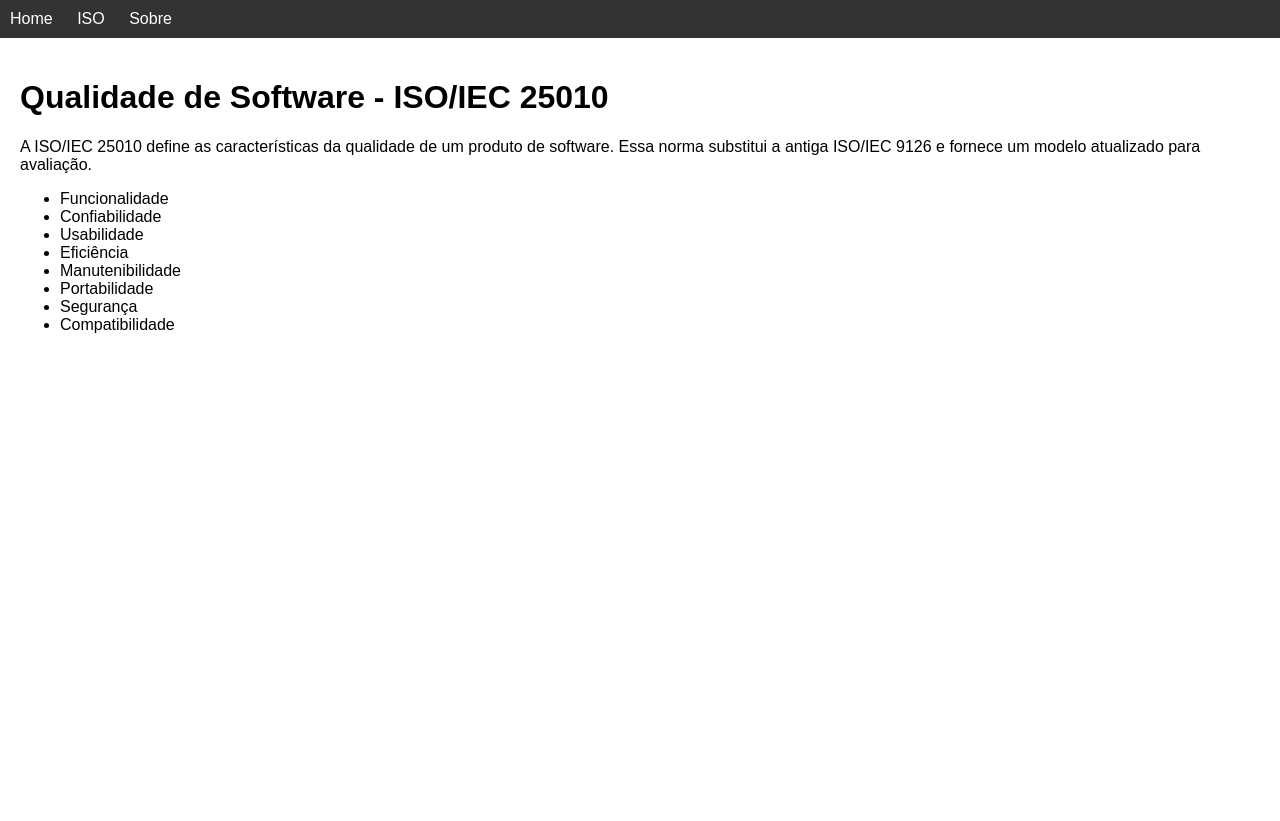
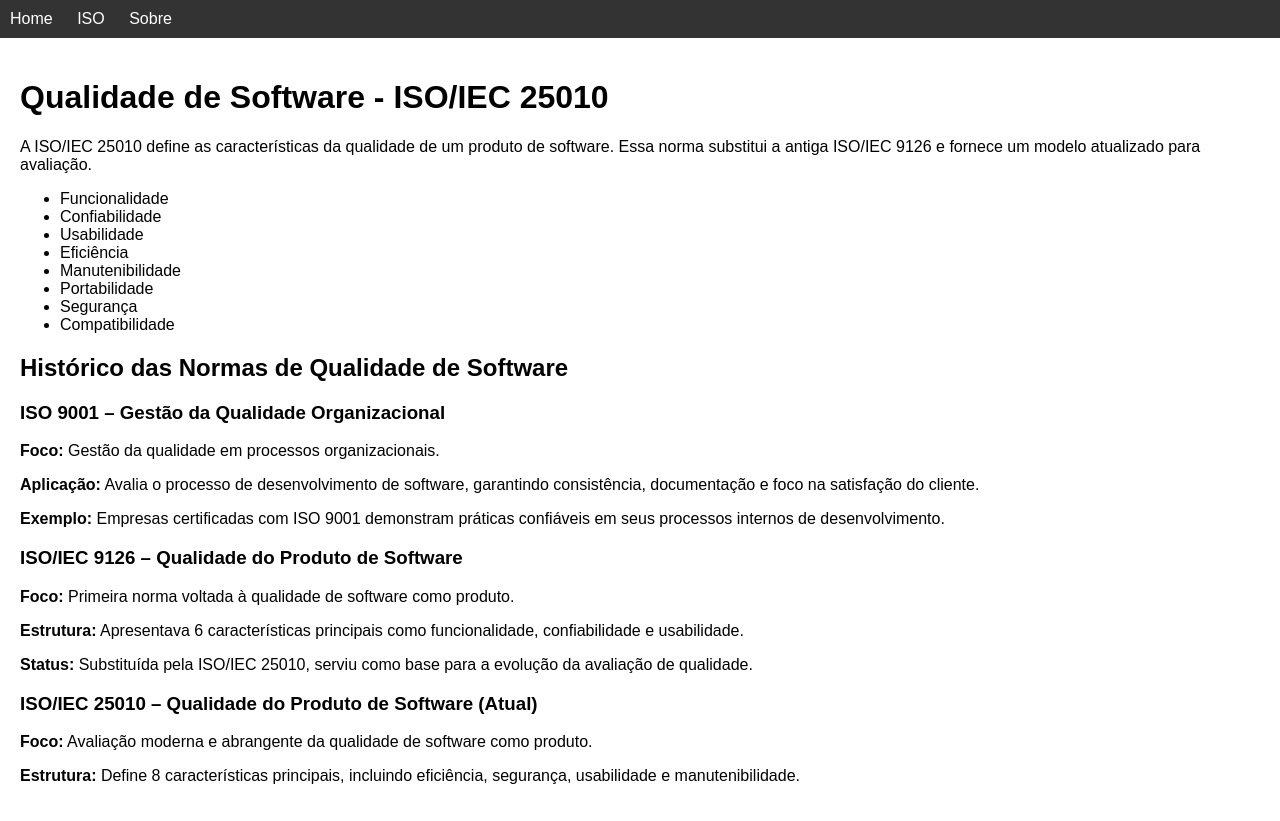
Before and after one commit to TIforce55/trabalho2025, a plain HTML site: page index.html in a window 1280 px wide. Before the commit the page ends 800 px from the top, so only its background shows below. Drawn offline with Linux system fonts and the light colour scheme.

Commit message:
Update index.html

```diff
--- a/index.html
+++ b/index.html
@@ -27,6 +27,24 @@
       <li>Segurança</li>
       <li>Compatibilidade</li>
     </ul>
+
+    <section>
+      <h2>Histórico das Normas de Qualidade de Software</h2>
+
+      <h3>ISO 9001 – Gestão da Qualidade Organizacional</h3>
+      <p><strong>Foco:</strong> Gestão da qualidade em processos organizacionais.</p>
+      <p><strong>Aplicação:</strong> Avalia o processo de desenvolvimento de software, garantindo consistência, documentação e foco na satisfação do cliente.</p>
+      <p><strong>Exemplo:</strong> Empresas certificadas com ISO 9001 demonstram práticas confiáveis em seus processos internos de desenvolvimento.</p>
+
+      <h3>ISO/IEC 9126 – Qualidade do Produto de Software</h3>
+      <p><strong>Foco:</strong> Primeira norma voltada à qualidade de software como produto.</p>
+      <p><strong>Estrutura:</strong> Apresentava 6 características principais como funcionalidade, confiabilidade e usabilidade.</p>
+      <p><strong>Status:</strong> Substituída pela ISO/IEC 25010, serviu como base para a evolução da avaliação de qualidade.</p>
+
+      <h3>ISO/IEC 25010 – Qualidade do Produto de Software (Atual)</h3>
+      <p><strong>Foco:</strong> Avaliação moderna e abrangente da qualidade de software como produto.</p>
+      <p><strong>Estrutura:</strong> Define 8 características principais, incluindo eficiência, segurança, usabilidade e manutenibilidade.</p>
+    </section>
   </main>
 </body>
 </html>
```
